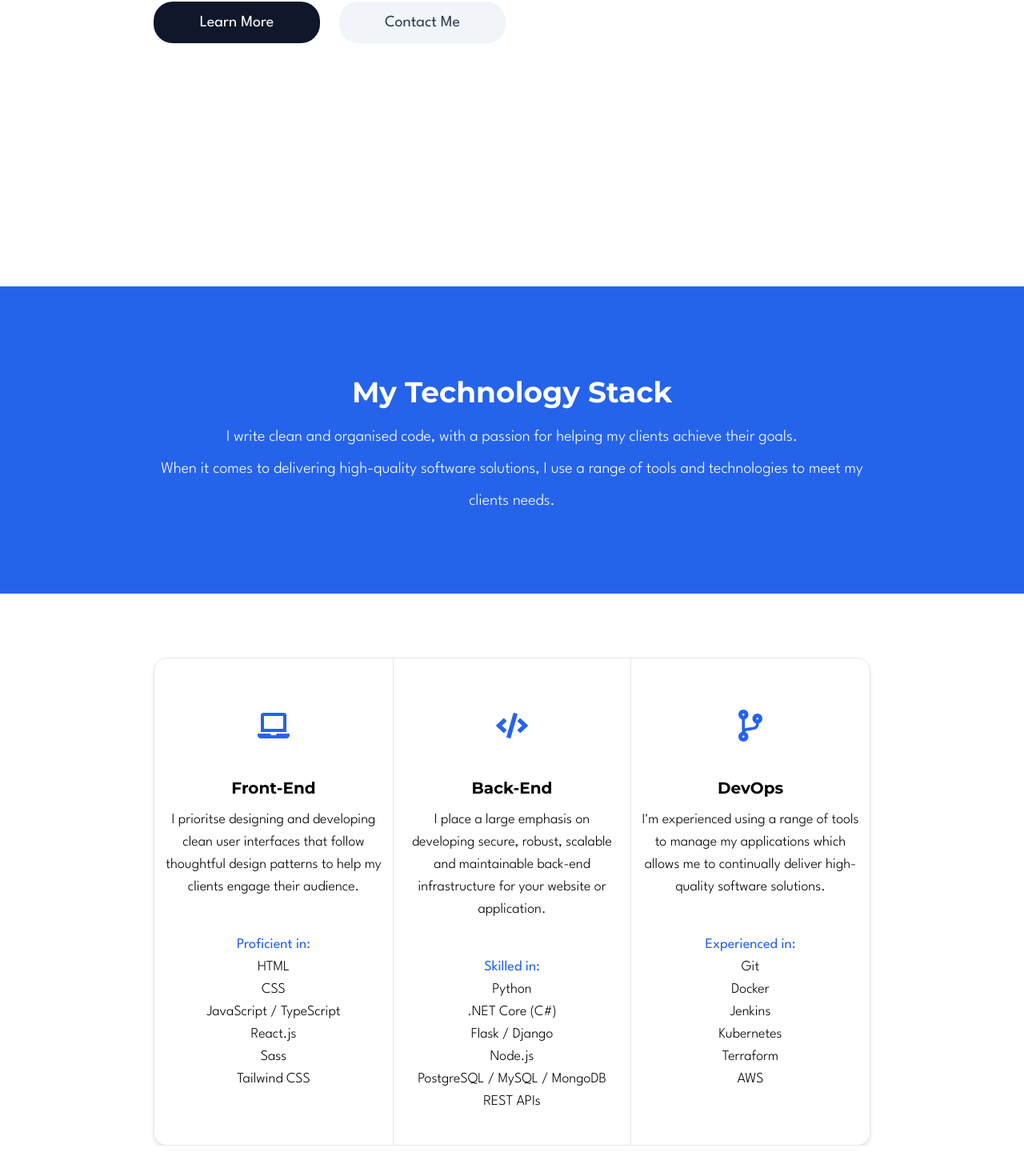
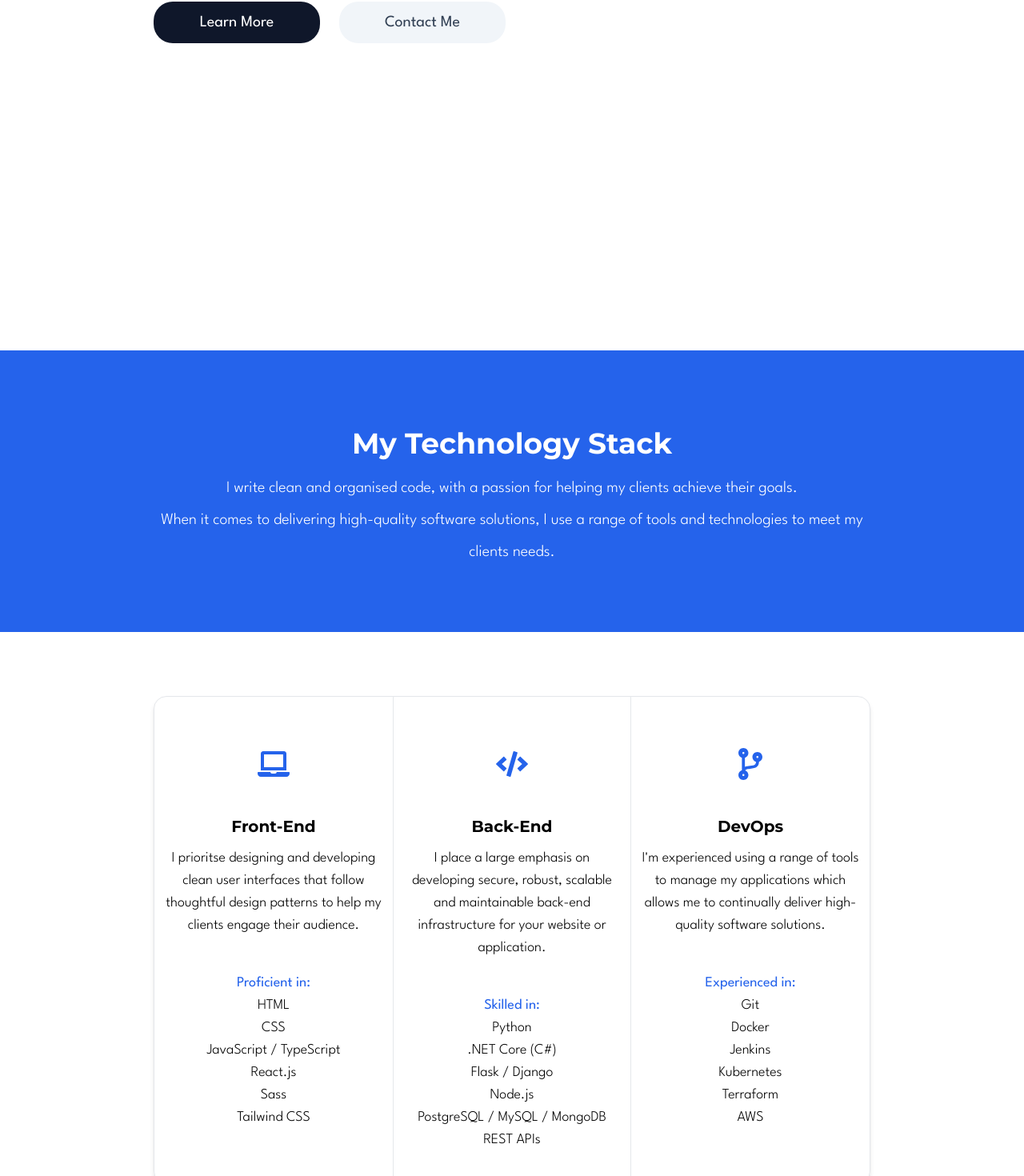
Before and after one commit to jkbeattie/jkbeattie.dev, a React (Create React App) app: page / in a window 1280 px wide. Shown: the part 510-1980 px from the top of the page at 80% size. Before the commit the page ends 1942 px from the top, so only its background shows below. Built offline with nearby package versions, Linux system fonts and the light colour scheme.

Commit message:
fix: markup issues

```diff
--- a/src/components/Hero.tsx
+++ b/src/components/Hero.tsx
@@ -5,7 +5,7 @@ import { Button } from './Button';
 
 function Hero() {
     return (
-        <div className="hero flex flex-col place-content-center wrapper">
+        <section className="hero flex flex-col place-content-center wrapper">
             <h1 className="text-5xl font-bold font-heading leading-tight">Hi, my name is <span className="text-blue-600">Jayden Beattie</span></h1>
             <h1 className="text-5xl font-bold font-heading leading-tight">
                 <Typical
@@ -19,8 +19,7 @@ function Hero() {
                 <Button buttonType='primary'>Learn More</Button>
                 <Button buttonType='secondary'>Contact Me</Button>
             </div>
-
-        </div>
+        </section>
     )
 }
 
--- a/src/components/TechStack.tsx
+++ b/src/components/TechStack.tsx
@@ -2,15 +2,15 @@ import TechStackTable from "./TechStackTable"
 
 function TechStack() {
     return (
-        <div className="tech-stack">
-            <div className="tech-stack-text text-center full-bleed bg-blue-600 text-white py-24">
+        <div className="tech-stack my-20">
+            <div className="tech-stack-text py-20 text-center full-bleed bg-blue-600 text-white">
                 <div className="wrapper">
                     <h1 className="text-4xl font-bold font-heading leading-loose">My Technology Stack</h1>
                     <p className="text-xl font-light font-main leading-loose">I write clean and organised code, with a passion for helping my clients achieve their goals.</p>
                     <p className="text-xl font-light font-main leading-loose">When it comes to delivering high-quality software solutions, I use a range of tools and technologies to meet my clients needs.</p>
                 </div>
             </div>
-            <div className="wrapper">
+            <div className="wrapper my-20">
                 <TechStackTable />
             </div>
         </div>
--- a/src/styles/components/_techstack.sass
+++ b/src/styles/components/_techstack.sass
@@ -4,7 +4,7 @@
     width: 100%
 
 .tech-stack-table
-    @apply my-20 border border-gray-200 rounded-2xl shadow-md
+    @apply border border-gray-200 rounded-2xl shadow-md
 
 .tech-stack-column
     @apply flex flex-col items-center
--- a/src/styles/styles.css
+++ b/src/styles/styles.css
@@ -44,7 +44,7 @@
 }
 
 .tech-stack-table {
-  @apply my-20 border border-gray-200 rounded-2xl shadow-md;
+  @apply border border-gray-200 rounded-2xl shadow-md;
 }
 
 .tech-stack-column {
```
